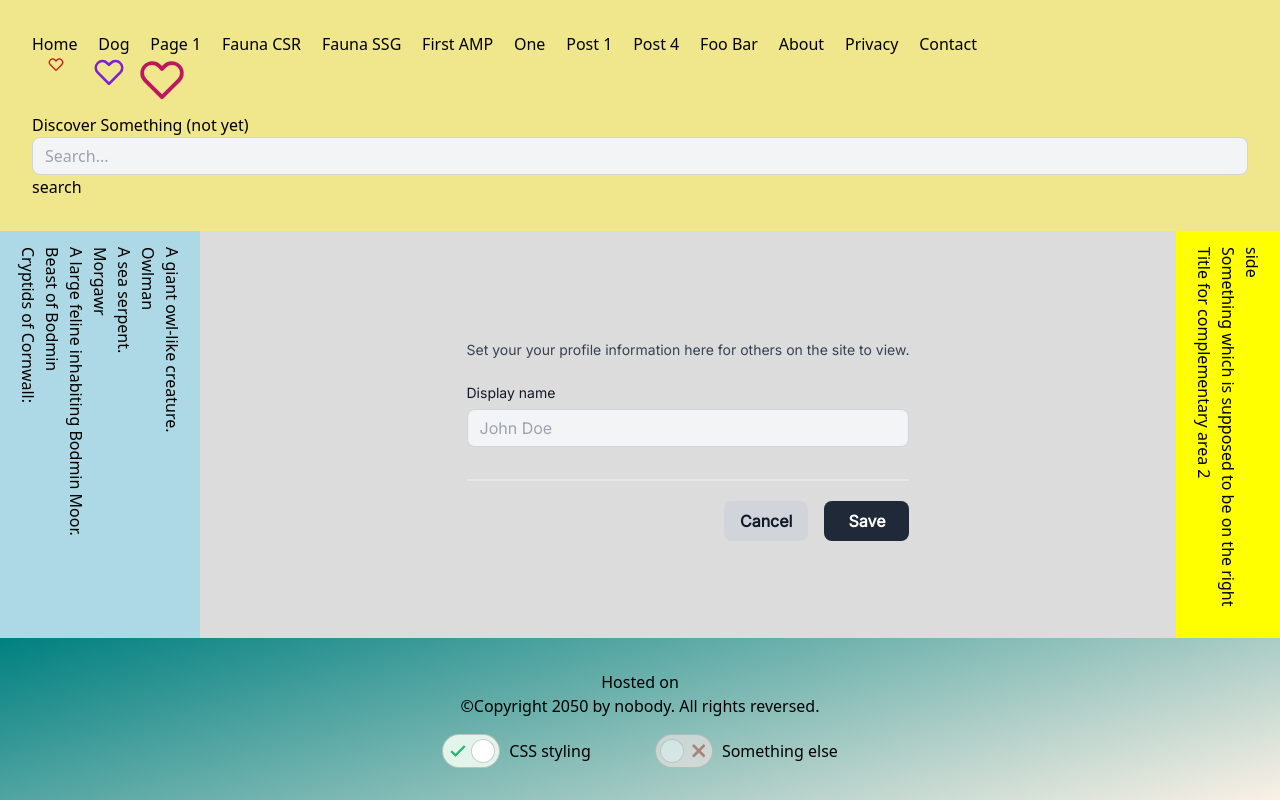
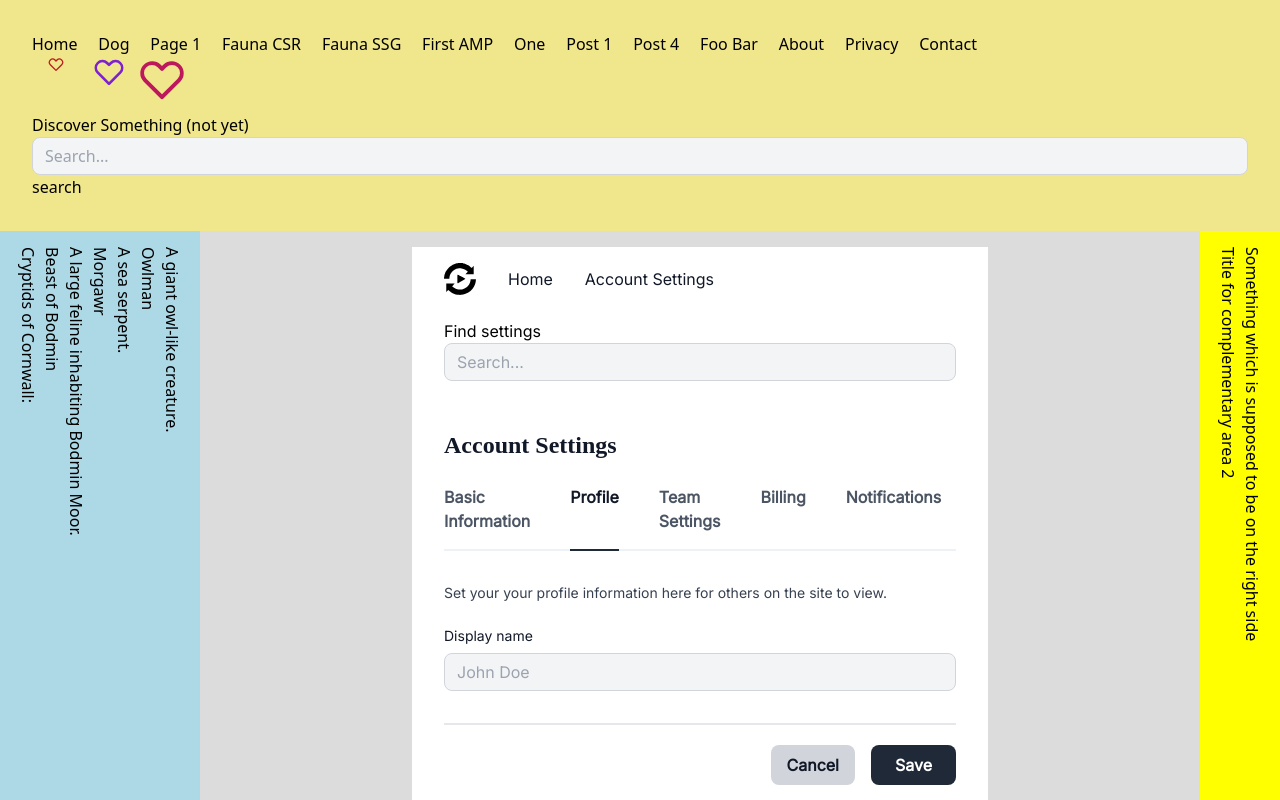
Before and after one commit to einSelbst/overnext, a Next.js app: page /account-settings/profile in a window 1280 px wide. Shown: the top 800 px of the page. Built offline with nearby package versions, Linux system fonts and the light colour scheme; a web font is replaced by a local one.

Commit message:
Revert "wip: wip"
This reverts commit 2a7e6357ec32900c0a234400c37761663bb07809.

```diff
--- a/src/layouts/account-settings.layout.tsx
+++ b/src/layouts/account-settings.layout.tsx
@@ -67,8 +67,7 @@ const AccountSettingsLayout = ({
 )
 
 /* export const getLayout = (page: React.ReactNode) => */
-// export const getLayout = (page: NextPage) =>
-export const getLayout = (page: React.ReactNode) =>
+export const getLayout = (page: NextPage) =>
   getSiteLayout(<AccountSettingsLayout>{page}</AccountSettingsLayout>)
 
 export default AccountSettingsLayout
--- a/src/pages/_app.tsx
+++ b/src/pages/_app.tsx
@@ -270,12 +270,12 @@ const _app = ({
       <DefaultSeo {...SEO} />
       <HeadIcons />
       {/* <Layout {...this.props}> */}
-      {/* <Layout>{getLayout(<Component {...pageProps} err={err} />)}</Layout> */}
+      <Layout>{getLayout(<Component {...pageProps} err={err} />)}</Layout>
 
-      <Layout key="foo" props="bar" type="baz">
+      {/* <Layout>
             <Component {...pageProps} />
-      </Layout>
-
+            </Layout>
+          */}
       {/* <LayoutTree
             Component={Component}
             pageProps={pageProps} /> */}
--- a/src/pages/dog.tsx
+++ b/src/pages/dog.tsx
@@ -190,7 +190,7 @@ const Dog: NextLayoutPage = (
   )
 }
 
-// Dog.Layout = DefaultLayout
+Dog.Layout = DefaultLayout
 
 export { getStaticProps } // eslint-disable-line import/group-exports
 export default Dog
--- a/src/typings/layout.d.ts
+++ b/src/typings/layout.d.ts
@@ -67,7 +67,6 @@ declare module 'next/app' {
   }
 }
 
-// eslint-disable-next-line @typescript-eslint/no-redundant-type-constituents
 type NextLayoutPage1<P = Record<string, unknown>, IP = P> = NextComponentType<
   NextPageContext,
   IP,
```
Also changed, not shown: src/typings/next-themes.d.ts (added, +45 -0 lines).
